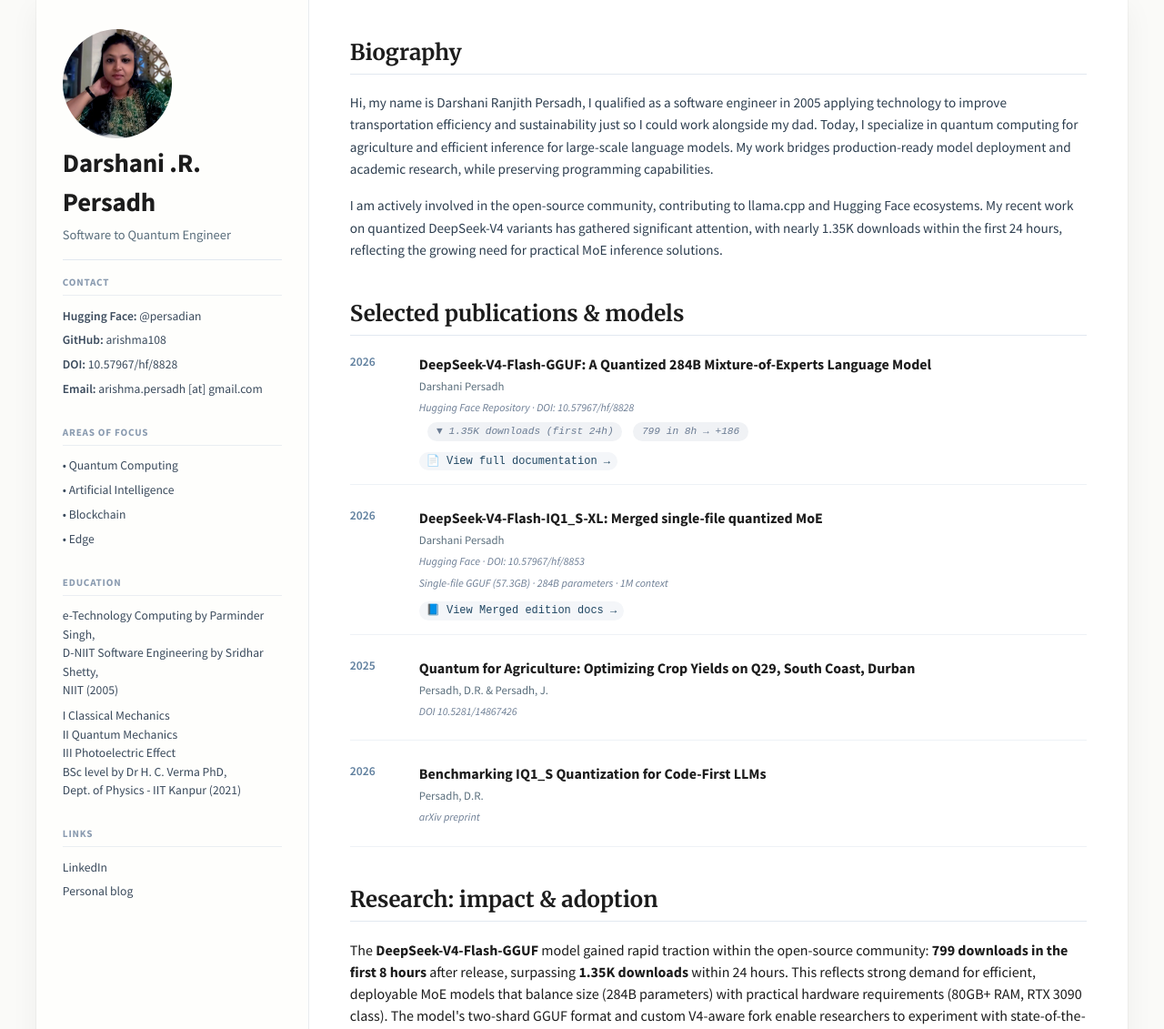
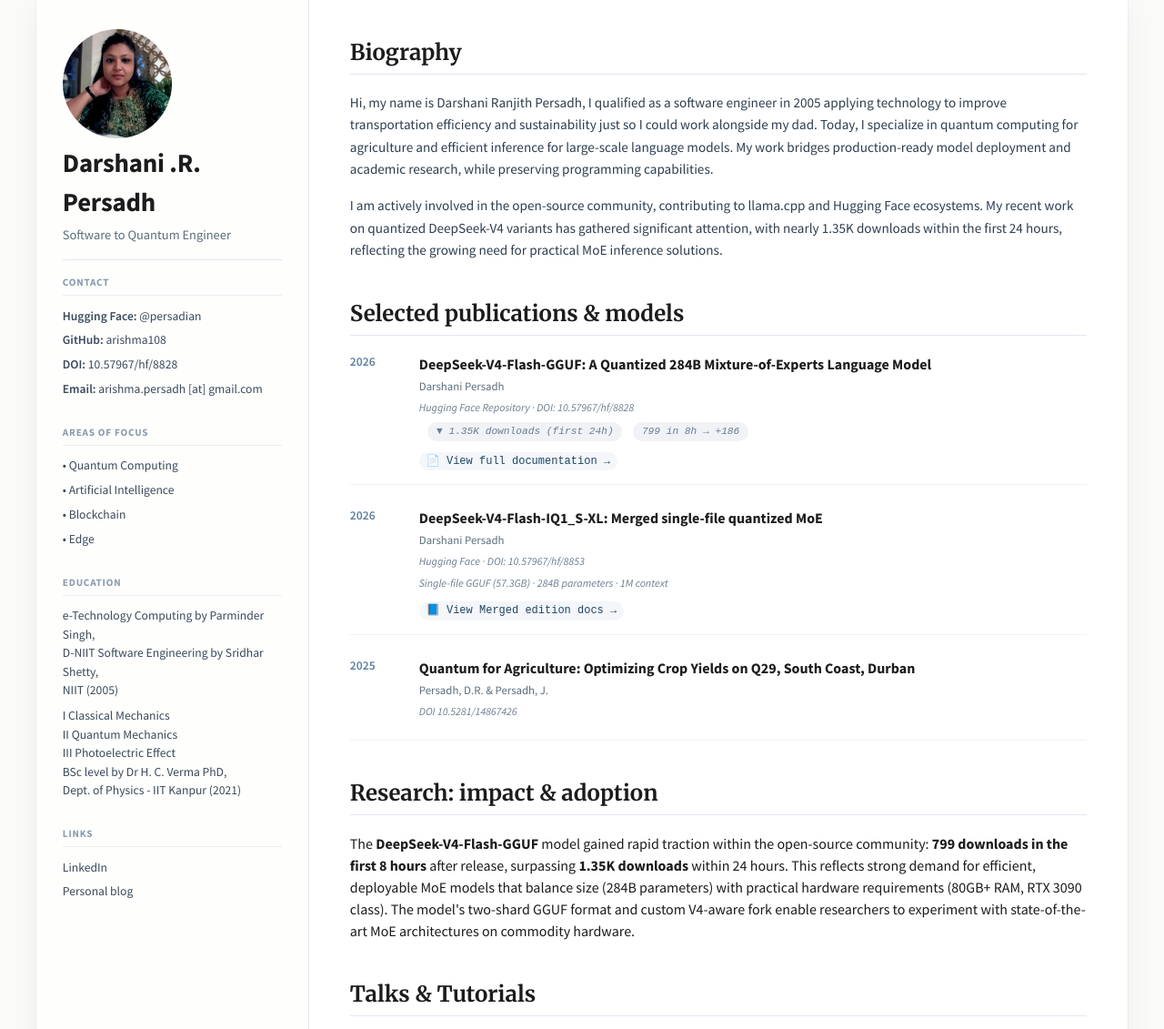
Before and after one commit to arishma108/drpersadh, a plain HTML site: page index.html in a window 1280 px wide. Shown: the top 1131 px of the page at 91% size. Drawn offline with Linux system fonts and the light colour scheme.

Commit message:
Refactor
Removed a publication item from the HTML document.

```diff
--- a/index.html
+++ b/index.html
@@ -278,16 +278,7 @@
                     <div class="venue">DOI 10.5281/14867426</div>
                 </div>
             </div>
-
-            <div class="pub-item">
-                <div class="pub-year">2026</div>
-                <div class="pub-details">
-                    <h3>Benchmarking IQ1_S Quantization for Code-First LLMs</h3>
-                    <div class="authors">Persadh, D.R.</div>
-                    <div class="venue">arXiv preprint</div>
-                </div>
-            </div>
-        </div>
+ </div>
 
         <div class="section">
             <h2>Research: impact & adoption</h2>
```
